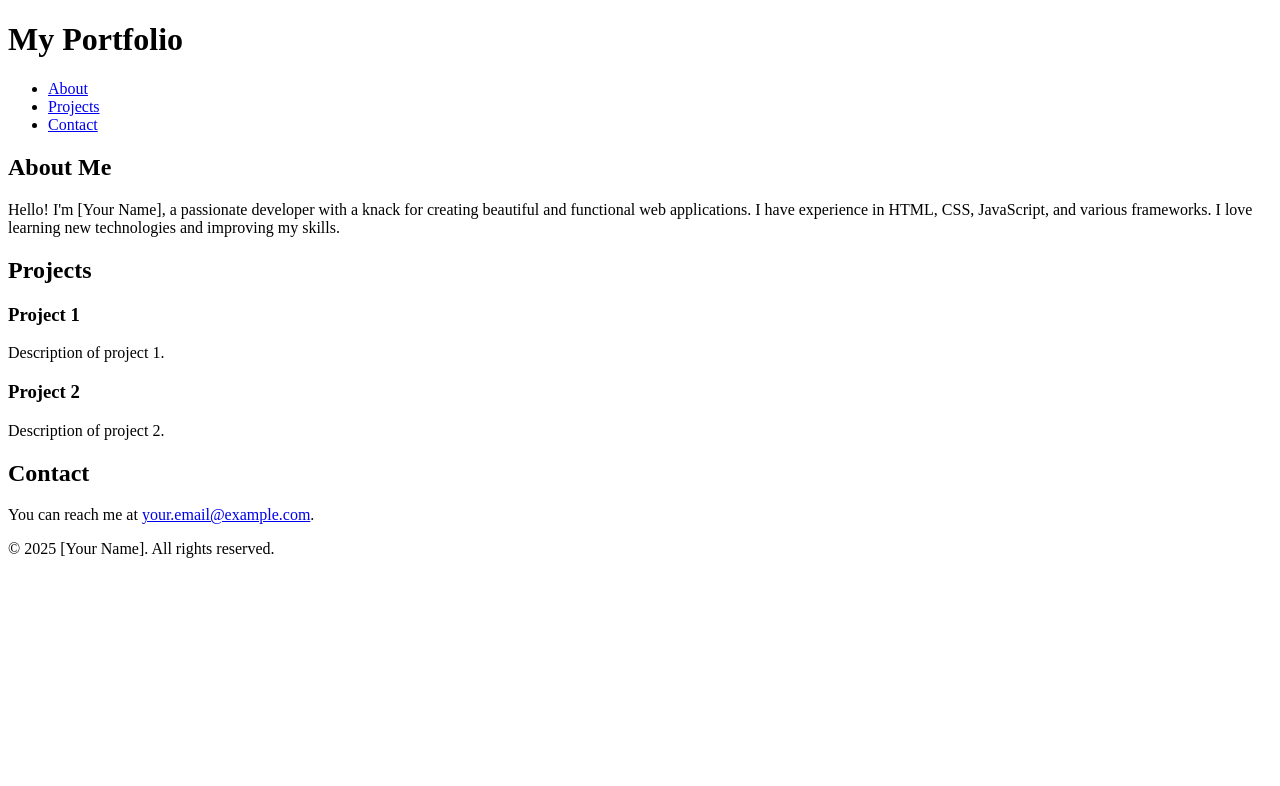
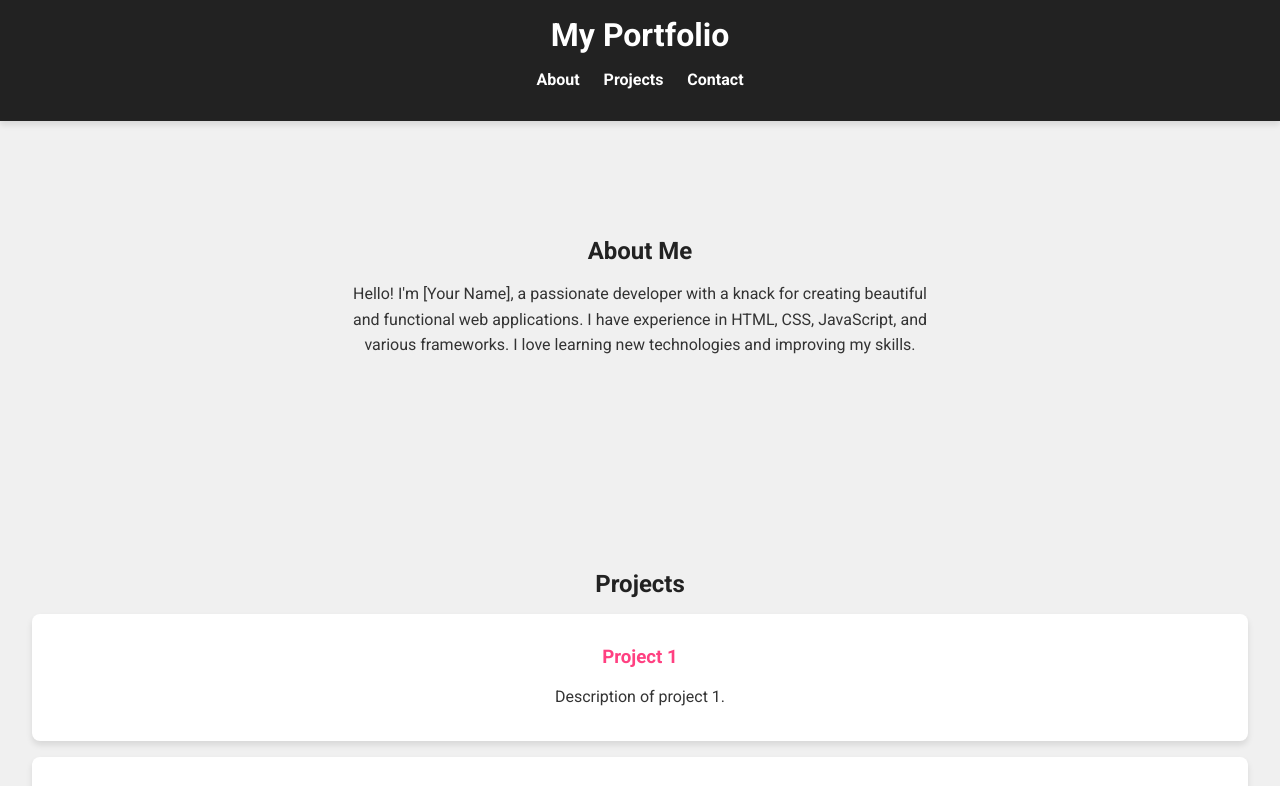
Before and after one commit to 000-dir-wmi-0001/Folio, a plain HTML site: page index.html in a window 1280 px wide. Shown: the top 786 px of the page. Drawn offline with Linux system fonts and the light colour scheme.

Commit message:
Update index.html

```diff
--- a/index.html
+++ b/index.html
@@ -4,10 +4,124 @@
     <meta charset="UTF-8">
     <meta name="viewport" content="width=device-width, initial-scale=1.0">
     <title>My Portfolio</title>
-    <link rel="stylesheet" href="styles.css">
     <link rel="preconnect" href="https://fonts.googleapis.com">
     <link rel="preconnect" href="https://fonts.gstatic.com" crossorigin>
     <link href="https://fonts.googleapis.com/css2?family=Roboto:wght@400;700&display=swap" rel="stylesheet">
+    <style>
+        /* Global Styles */
+        body {
+            font-family: 'Roboto', sans-serif;
+            margin: 0;
+            padding: 0;
+            background: #f0f0f0;
+            color: #333;
+            display: flex;
+            flex-direction: column;
+            min-height: 100vh;
+        }
+
+        /* Header Styles */
+        header {
+            background: #222;
+            color: #fff;
+            padding: 1rem 0;
+            text-align: center;
+            position: sticky;
+            top: 0;
+            z-index: 1000;
+            box-shadow: 0 4px 6px rgba(0, 0, 0, 0.1);
+        }
+
+        header h1 {
+            margin: 0;
+        }
+
+        nav ul {
+            list-style: none;
+            padding: 0;
+            display: flex;
+            justify-content: center;
+            gap: 1.5rem;
+        }
+
+        nav ul li {
+            display: inline;
+        }
+
+        nav ul li a {
+            color: #fff;
+            text-decoration: none;
+            font-weight: 700;
+            transition: color 0.3s;
+        }
+
+        nav ul li a:hover {
+            color: #ff4081;
+        }
+
+        /* Section Styles */
+        section {
+            padding: 4rem 2rem;
+            text-align: center;
+        }
+
+        #about, #projects, #contact {
+            margin: 2rem 0;
+        }
+
+        h2 {
+            font-weight: 700;
+            margin-bottom: 1rem;
+            color: #222;
+        }
+
+        p {
+            line-height: 1.6;
+            max-width: 600px;
+            margin: 0 auto;
+        }
+
+        /* Projects Section */
+        .project {
+            background: #fff;
+            padding: 2rem;
+            margin: 1rem 0;
+            border-radius: 8px;
+            box-shadow: 0 4px 6px rgba(0, 0, 0, 0.1);
+            transition: transform 0.3s, box-shadow 0.3s;
+        }
+
+        .project:hover {
+            transform: translateY(-10px);
+            box-shadow: 0 8px 12px rgba(0, 0, 0, 0.2);
+        }
+
+        h3 {
+            margin: 0 0 1rem;
+            color: #ff4081;
+        }
+
+        /* Footer Styles */
+        footer {
+            background: #222;
+            color: #fff;
+            text-align: center;
+            padding: 1rem 0;
+            margin-top: auto;
+        }
+
+        /* Responsive Design */
+        @media (max-width: 768px) {
+            nav ul {
+                flex-direction: column;
+                gap: 0.5rem;
+            }
+
+            section {
+                padding: 2rem 1rem;
+            }
+        }
+    </style>
 </head>
 <body>
     <header>
@@ -48,6 +162,16 @@
         <p>&copy; 2025 [Your Name]. All rights reserved.</p>
     </footer>
 
-    <script src="script.js"></script>
+    <script>
+        document.querySelectorAll('nav ul li a').forEach(anchor => {
+            anchor.addEventListener('click', function(e) {
+                e.preventDefault();
+
+                document.querySelector(this.getAttribute('href')).scrollIntoView({
+                    behavior: 'smooth'
+                });
+            });
+        });
+    </script>
 </body>
 </html>
```
